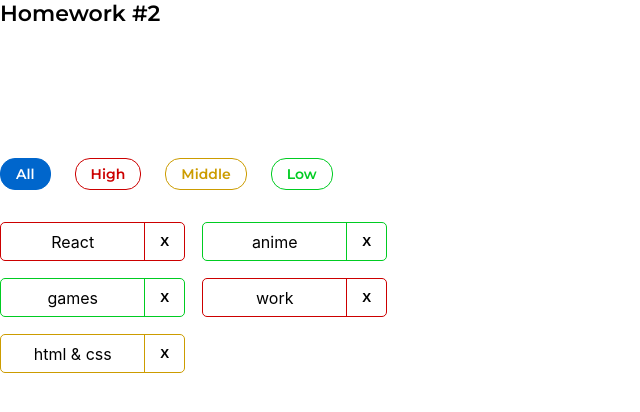
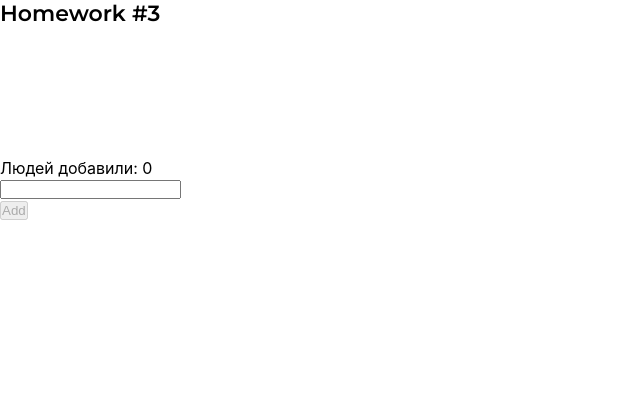
Before and after one commit to DmytroGaiduk/ink_s2, a React (Create React App) app: page / in a window 1280 px wide. Shown: the top 412 px of the page, without its empty margins (0-640 px from the left). Built offline with nearby package versions, Linux system fonts and the light colour scheme.

Commit message:
hw3 draft

```diff
--- a/src/s1-main/App.tsx
+++ b/src/s1-main/App.tsx
@@ -1,14 +1,14 @@
 import React from 'react'
 import s from './App.module.css'
-import HW2 from '../s2-homeworks/hw02/HW2'
+import HW3 from '../s2-homeworks/hw03/HW3'
 
 function App() {
     return (
         <div className={s.App}>
             {/*<HW1/>*/}
             {/*раскомментировать по ходу выполнения*/}
-            <HW2/>
-            {/*<HW3/>*/}
+            {/*<HW2/>*/}
+            <HW3/>
             {/*<HW4/>*/}
 
             {/*при выполнении дз 5 и более - закомментировать здесь дз 1-4, так как они есть внутри дз 5*/}
--- a/src/s2-homeworks/hw02/HW2.tsx
+++ b/src/s2-homeworks/hw02/HW2.tsx
@@ -2,7 +2,7 @@ import React, {useState} from 'react'
 import Affairs from './affairs/Affairs'
 import s2 from '../../s1-main/App.module.css'
 
-export type AffairPriorityType = 'low' | 'high' | 'middle'// need to fix any
+export type AffairPriorityType = 'low' | 'high' | 'middle'
 
 export type AffairType = {
     _id: number
@@ -11,7 +11,6 @@ export type AffairType = {
 }
 
 export type FilterType = 'all' | AffairPriorityType
-
 
 const defaultAffairs: AffairType[] = [
     {_id: 1, name: 'React', priority: 'high'},
@@ -39,7 +38,7 @@ function HW2() {
     const filteredAffairs = filterAffairs(affairs, filter)
 
     const deleteAffairCallback = (_id: number) => {
-        const draftAffair = deleteAffair(filteredAffairs, _id);
+        const draftAffair = deleteAffair(affairs, _id);
         setAffairs(draftAffair);
     }
 
--- a/src/s2-homeworks/hw03/Greeting.tsx
+++ b/src/s2-homeworks/hw03/Greeting.tsx
@@ -2,14 +2,14 @@ import React, {ChangeEvent, KeyboardEvent} from 'react'
 import s from './Greeting.module.css'
 
 type GreetingPropsType = {
-    name: any // need to fix any
+    name: string;
     setNameCallback: any // need to fix any
-    addUser: any // need to fix any
-    onBlur: any // need to fix any
-    onEnter: any // need to fix any
+    addUser: ()=>void
+    onBlur: ()=>void
+    onEnter: (e:any)=>void
     error: any // need to fix any
     totalUsers: any // need to fix any
-    lastUserName?: any // need to fix any
+    lastUserName?: string | null
 }
 
 // презентационная компонента (для верстальщика)
@@ -57,7 +57,7 @@ const Greeting: React.FC<GreetingPropsType> = (
                     className={s.button}
                     disabled={!name.trim()}
                 >
-                    add
+                    Add
                 </button>
             </div>
 
--- a/src/s2-homeworks/hw03/GreetingContainer.tsx
+++ b/src/s2-homeworks/hw03/GreetingContainer.tsx
@@ -3,18 +3,29 @@ import Greeting from './Greeting'
 import { UserType } from './HW3'
 
 type GreetingContainerPropsType = {
-    users: any // need to fix any
-    addUserCallback: any // need to fix any
+    users: UserType[]
+    addUserCallback: (name: string)=>void
 }
 
-export const pureAddUser = (name: any, setError: any, setName: any, addUserCallback: any) => {
-    // если имя пустое - показать ошибку, иначе - добавить юзера и очистить инпут
+export const pureAddUser = (name: string, setError: (err: string)=>void, setName: (name: string)=>void, addUserCallback: any) => {
+    if(name.trim() === ""){
+        setError("Ошибка! Введите имя!")
+    } else {
+        addUserCallback(name)
+        setName("")
+    }
 }
 
-export const pureOnBlur = (name: any, setError: any) => { // если имя пустое - показать ошибку
+export const pureOnBlur = (name: string, setError: (error: string)=>void) => {
+    if (name.trim() === ""){
+        setError("Ошибка! Введите имя!")
+    }
 }
 
-export const pureOnEnter = (e: any, addUser: any) => { // если нажата кнопка Enter - добавить
+export const pureOnEnter = (e: React.KeyboardEvent<HTMLInputElement>, addUser: () => void) => {
+    if(e.code==='Enter'){
+        addUser()
+    }
 }
 
 // более простой и понятный для новичков
@@ -25,13 +36,13 @@ const GreetingContainer: React.FC<GreetingContainerPropsType> = ({
     users,
     addUserCallback,
 }) => {
-    // деструктуризация пропсов
-    const [name, setName] = useState<any>('') // need to fix any
-    const [error, setError] = useState<any>('') // need to fix any
 
-    const setNameCallback = (e: any) => { // need to fix any
-        setName('some name') // need to fix
 
+    const [name, setName] = useState<string>('') // need to fix any
+    const [error, setError] = useState<string>('') // need to fix any
+
+    const setNameCallback = (e: React.ChangeEvent<HTMLInputElement>) => { // need to fix any
+        setName(e.target.value);
         error && setError('')
     }
     const addUser = () => {
@@ -46,8 +57,8 @@ const GreetingContainer: React.FC<GreetingContainerPropsType> = ({
         pureOnEnter(e, addUser)
     }
 
-    const totalUsers = 0 // need to fix
-    const lastUserName = 'some name' // need to fix
+    const totalUsers = users.length;
+    const lastUserName = users.length > 0 ? users[users.length - 1].name : null;
 
     return (
         <Greeting
--- a/src/s2-homeworks/hw03/HW3.tsx
+++ b/src/s2-homeworks/hw03/HW3.tsx
@@ -19,20 +19,22 @@ import GreetingContainer from './GreetingContainer'
 
 // types
 export type UserType = {
-    _id: any // need to fix any
-    name: any // need to fix any
+    _id: string
+    name: string
 }
 
-export const pureAddUserCallback = (name: any, setUsers: any, users: any) => { // need to fix any
+export const pureAddUserCallback = (name: string, setUsers: (u:UserType[])=>void, users: UserType[]) => { // need to fix any
     const user = { // need to fix
+        _id:v1(),
+        name: name
     }
     setUsers([...users, user])
 }
 
 const HW3 = () => {
-    const [users, setUsers] = useState<any>([]) // need to fix any
+    const [users, setUsers] = useState<UserType[]>([]) // need to fix any
 
-    const addUserCallback = (name: any) => { // need to fix any
+    const addUserCallback = (name: string) => { // need to fix any
         pureAddUserCallback(name, setUsers, users)
     }
 
```
